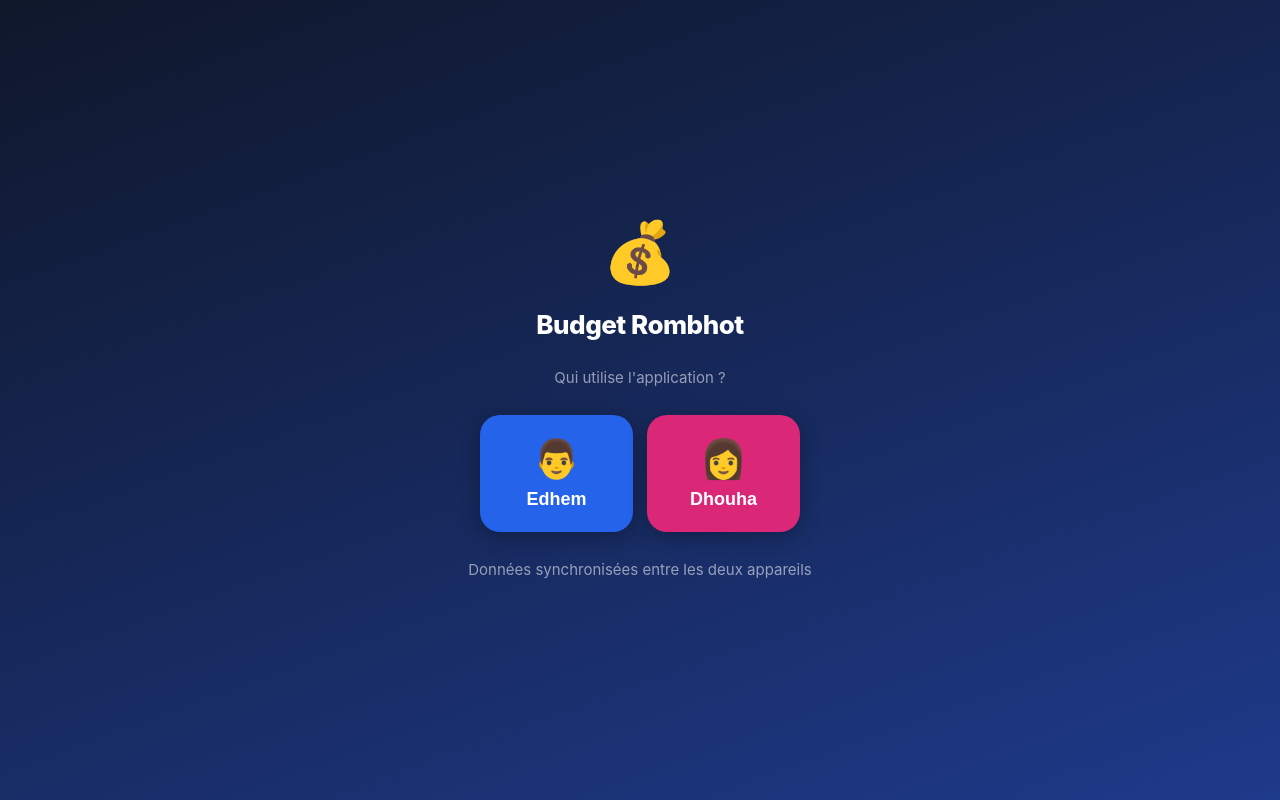
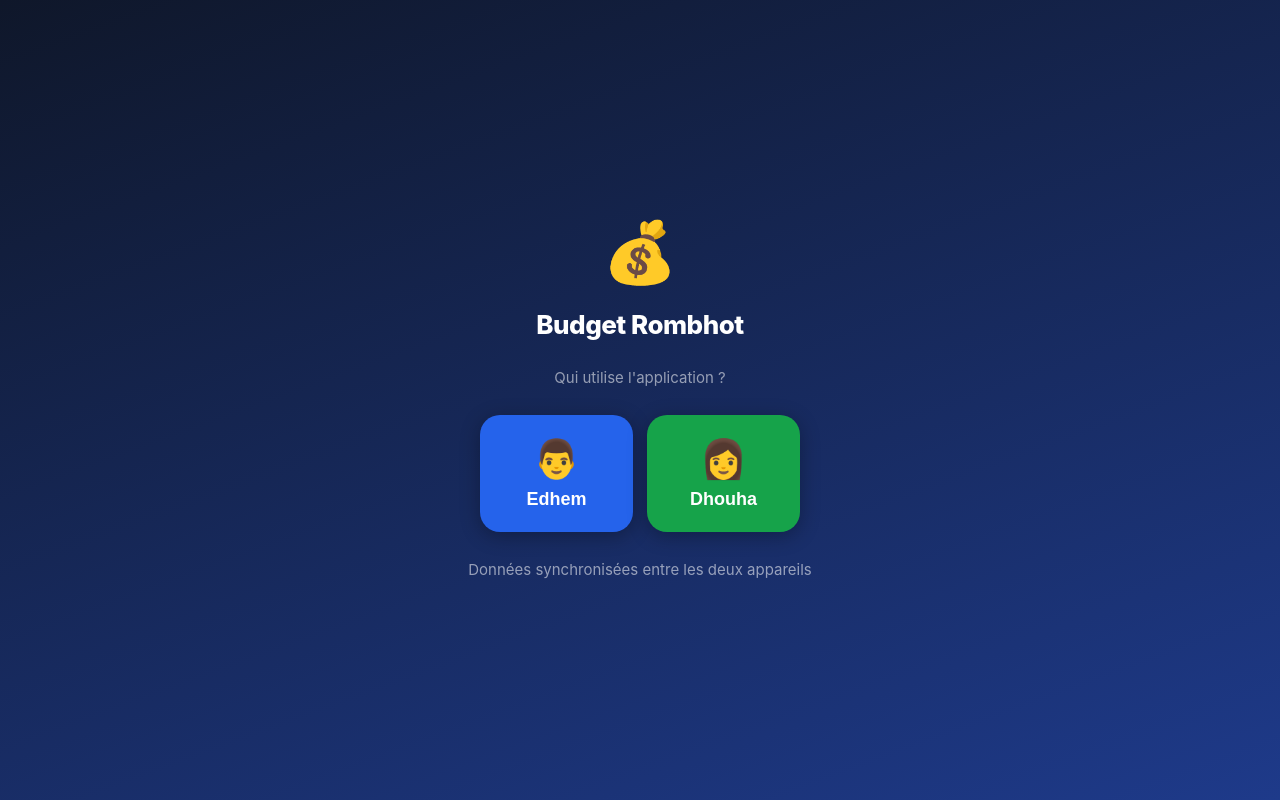
Before and after one commit to edhemrombhot-blip/Family-Budget-App, a website: page index.html in a window 1280 px wide. Drawn offline with nearby package versions, Linux system fonts and the light colour scheme.

Commit message:
Bouton Dhouha en vert

```diff
--- a/index.html
+++ b/index.html
@@ -376,7 +376,7 @@
       <span class="user-btn-icon">👨</span>
       Edhem
     </button>
-    <button class="user-btn" style="background:#db2777;color:white;" onclick="setUser('Dhouha')">
+    <button class="user-btn" style="background:#16a34a;color:white;" onclick="setUser('Dhouha')">
       <span class="user-btn-icon">👩</span>
       Dhouha
     </button>
```
